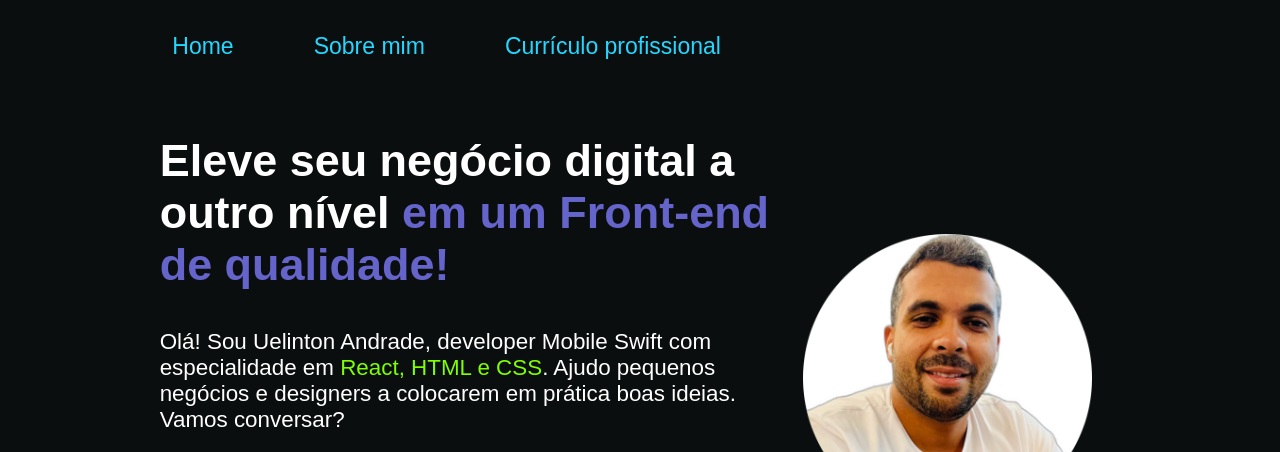
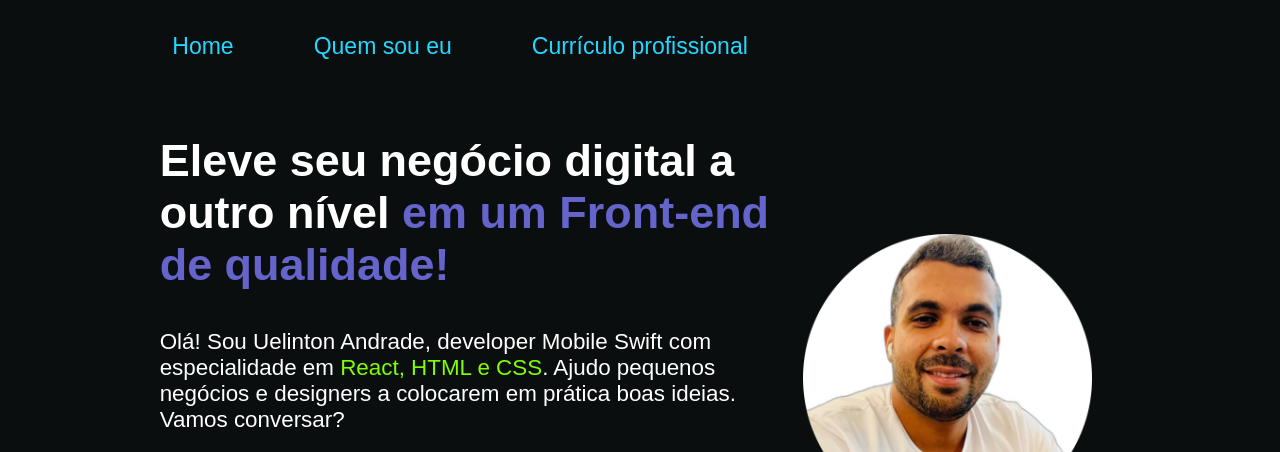
Before and after one commit to uelintonn/portfolio, a plain HTML site: page Index.html in a window 1280 px wide. Shown: the top 452 px of the page. Drawn offline with Linux system fonts and the light colour scheme.

Commit message:
quem sou eu atualizado

```diff
--- a/Index.html
+++ b/Index.html
@@ -17,7 +17,7 @@
                         Home
                     </a>
                     <a class="cabecalhomenu_link" href="about.html">
-                        Sobre mim
+                        Quem sou eu
                     </a>
                     <a class="cabecalhomenu_link" href="curriculo.html">
                         Currículo profissional
```
